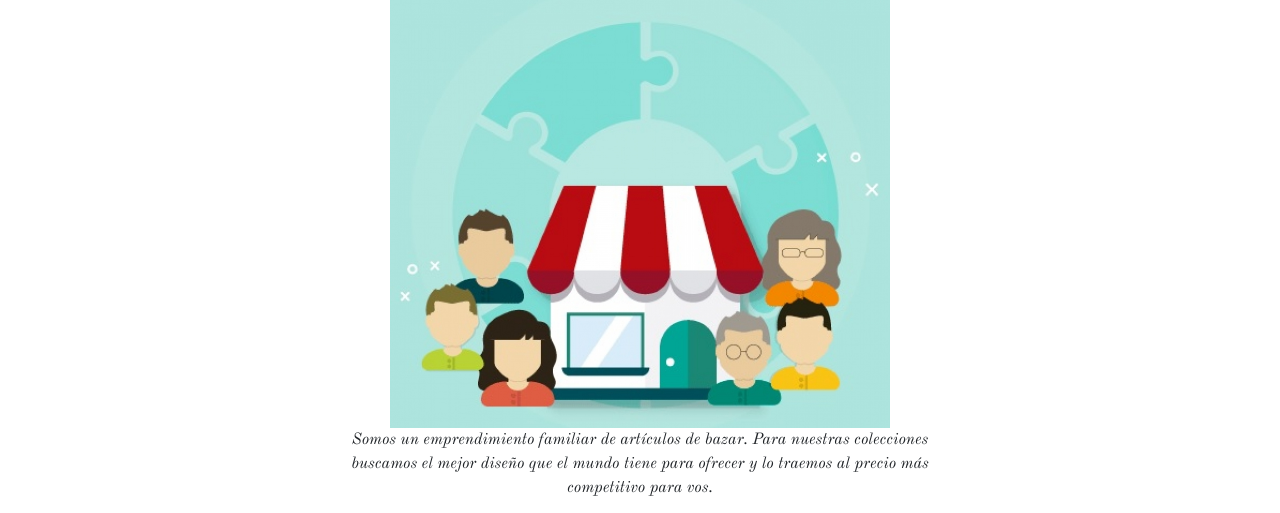
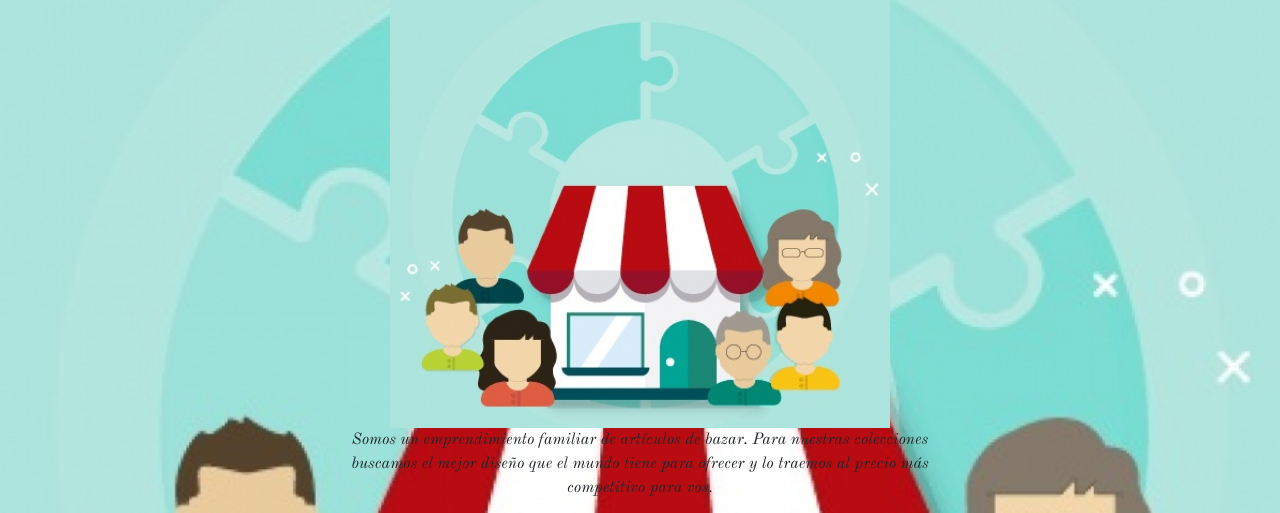
Before and after one commit to Alanhz12/trabajo-coder, a website: page secciones/nosotros.html in a window 1280 px wide. Shown: the part 131-644 px from the top of the page. Drawn offline with nearby package versions, Linux system fonts and the light colour scheme.

Commit message:
trabajo-coder

```diff
--- a/scss/style.scss
+++ b/scss/style.scss
@@ -143,7 +143,7 @@ footer{
 /* inicia seccion nosotros*/
 #nosotros{
 
-    background-image: url(../imagenes/fonodo-sobrenosotros.webp);
+    background-image: url(../imagenes/sobre-nosotros.jpg);
     @include backg ;
 }
 .nosotros{
```
Also changed, not shown: css/style.css.
